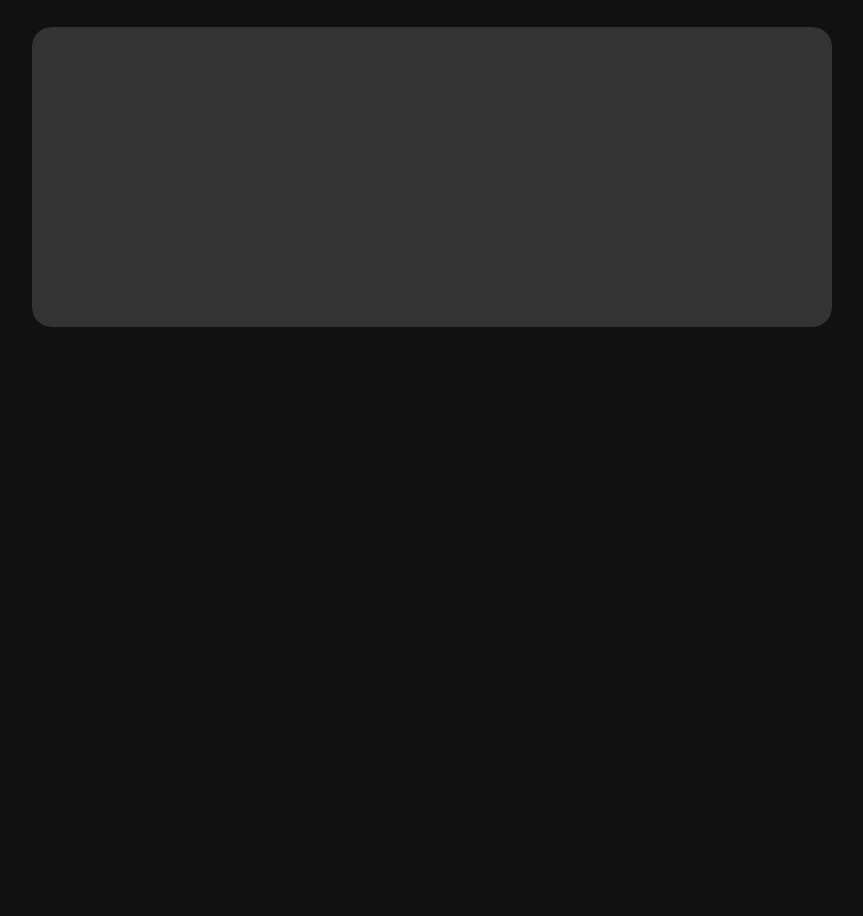
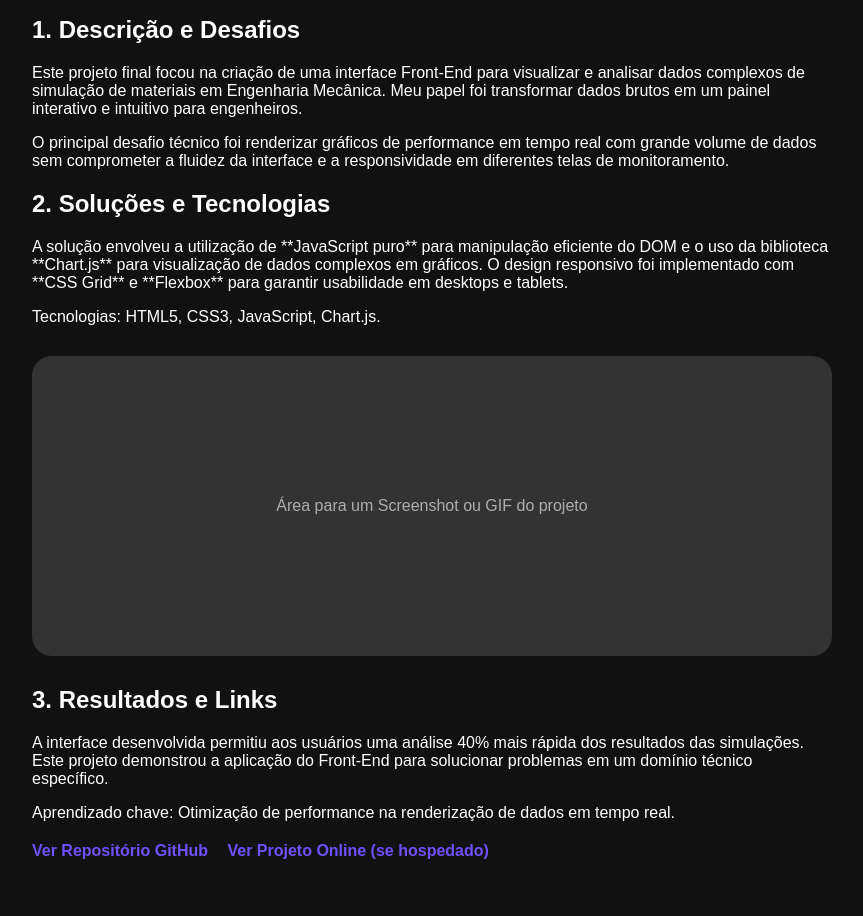
Before and after one commit to ovandersongabriel-hue/meu-portfolio, a plain HTML site: page projeto.html in a window 1280 px wide. Shown: the part 204-1120 px from the top of the page, without its empty margins (208-1071 px from the left). Before the commit the page ends 800 px from the top, so only its background shows below. Drawn offline with Linux system fonts and the light colour scheme.

```diff
--- a/projeto.html
+++ b/projeto.html
@@ -3,7 +3,7 @@
 <head>
     <meta charset="UTF-8">
     <meta name="viewport" content="width=device-width, initial-scale=1.0">
-    <title>Detalhes do Projeto</title>
+    <title>Detalhes do Projeto - Engenharia Mecânica</title>
 
     <link rel="stylesheet" href="style.css">
 </head>
@@ -12,12 +12,34 @@
     <main style="max-width: 800px; margin: 0 auto; padding: 40px;">
         <a href="index.html" style="color: #ccc; text-decoration: none;">&larr; Voltar para Home</a>
 
-        <h1 style="font-size: 3rem; margin-top: 20px;">Projeto A</h1>
+        <h1 style="font-size: 3rem; margin-top: 20px;">Projeto A: Interface de Análise Mecânica</h1>
 
-        <p>Aqui você vai descrever os desafios técnicos e as soluções que criou para este projeto. Como o CSS já está conectado, o fundo deve estar escuro e o texto branco.</p>
+        <section>
+            <h2>1. Descrição e Desafios</h2>
+            <p>Este projeto final focou na criação de uma interface Front-End para visualizar e analisar dados complexos de simulação de materiais em Engenharia Mecânica. Meu papel foi transformar dados brutos em um painel interativo e intuitivo para engenheiros.</p>
+            <p>O principal desafio técnico foi renderizar gráficos de performance em tempo real com grande volume de dados sem comprometer a fluidez da interface e a responsividade em diferentes telas de monitoramento.</p>
+        </section>
 
-        <div style="background: #333; height: 300px; border-radius: 20px; margin-top: 30px;">
-            </div>
+        <section>
+            <h2>2. Soluções e Tecnologias</h2>
+            <p>A solução envolveu a utilização de **JavaScript puro** para manipulação eficiente do DOM e o uso da biblioteca **Chart.js** para visualização de dados complexos em gráficos. O design responsivo foi implementado com **CSS Grid** e **Flexbox** para garantir usabilidade em desktops e tablets.</p>
+            <p>Tecnologias: HTML5, CSS3, JavaScript, Chart.js.</p>
+        </section>
+
+        <div style="background: #333; height: 300px; border-radius: 20px; margin-top: 30px; display: flex; align-items: center; justify-content: center;">
+            <p style="color: #fff; opacity: 0.6;">Área para um Screenshot ou GIF do projeto</p>
+        </div>
+
+        <section style="margin-top: 30px;">
+            <h2>3. Resultados e Links</h2>
+            <p>A interface desenvolvida permitiu aos usuários uma análise 40% mais rápida dos resultados das simulações. Este projeto demonstrou a aplicação do Front-End para solucionar problemas em um domínio técnico específico.</p>
+            <p>Aprendizado chave: Otimização de performance na renderização de dados em tempo real.</p>
+            <p style="margin-top: 20px;">
+                <a href="https://github.com/ovandersongabriel-hue/engenharia-mecanica-final" target="_blank" style="color: #7050ff; font-weight: bold; text-decoration: none; margin-right: 15px;">Ver Repositório GitHub</a>
+                <a href="https://github.com/ovandersongabriel-hue/engenharia-mecanica-final" target="_blank" style="color: #7050ff; font-weight: bold; text-decoration: none;">Ver Projeto Online (se hospedado)</a>
+            </p>
+        </section>
+
     </main>
 
 </body>
```
Also changed, not shown: index.html (+5 -2 lines), projeto_b.html (added, +46 -0 lines).
